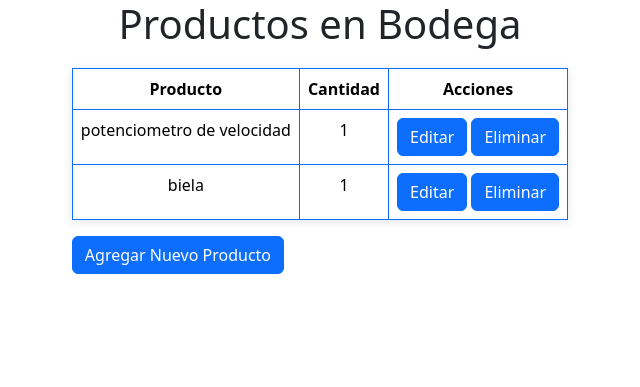
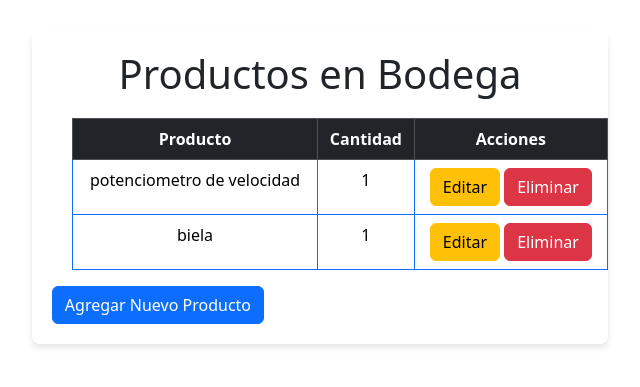
Before and after one commit to Sixto69/FERROVIAL, a Django app: page / in a window 1280 px wide. Shown: the top 387 px of the page, without its empty margins (320-960 px from the left). Run offline with Django 5.2, Linux system fonts and the light colour scheme; data comes from the database, SQL or seed files in the repository; both versions use the stored data as it was after the commit; some libraries are stand-ins or nearby versions.

Commit message:
se hace una carpeta nueva

```diff
--- a/bodega/inventario/static/style.css
+++ b/bodega/inventario/static/style.css
@@ -13,6 +13,15 @@
     font-family: Arial, sans-serif;
     background-color: rgb(0, 166, 255);
     margin: 20px;
+}
+
+.container_lista_productos {
+    max-width: 1200px;
+    margin: 30px auto;
+    padding: 20px;
+    background-color: #fff;
+    box-shadow: 0 4px 6px rgba(0, 0, 0, 0.1);
+    border-radius: 8px;
 }
 .container_agregar {
     position: relative;
@@ -51,6 +60,7 @@
     color: #1ec273;
     text-align: center;
     align-items: center;
+    margin-bottom: 20px;
 
 }
 
@@ -58,9 +68,8 @@
 .table {
     width: 100%;
     border-collapse: collapse;
-    margin: 20px 0;
-    background-color: rgb(255, 255, 255);
-    box-shadow: 0 2px 10px rgba(0, 0, 0, 0.1);
+    margin: 20px;
+
 }
 
 .table th, td {
@@ -70,7 +79,7 @@
 }
 
 .table th {
-    background-color: #4CAF50;
+    background-color:  #007bff;
     color: #fff;
 }
 
--- a/bodega/templates/inventario/lista_productos.html
+++ b/bodega/templates/inventario/lista_productos.html
@@ -16,7 +16,7 @@
         <h1>Productos en Bodega</h1>
 
         <table class="table table-bordered border-primary">
-            <thead>
+            <thead class="table-dark">
                 <tr>
                     <th>Producto</th>
                     <th>Cantidad</th>
@@ -30,8 +30,8 @@
                             <td>{{ producto.nombre }}</td>
                             <td>{{ producto.cantidad }}</td>
                             <td>
-                                <a class="btn btn-primary" href="{% url 'editar_producto' producto.pk %}" role="button">Editar</a>
-                                <a class="btn btn-primary" href="{% url 'eliminar_producto' producto.pk %}" role="button">Eliminar</a>
+                                <a class="btn btn-warning" href="{% url 'editar_producto' producto.pk %}" role="button">Editar</a>
+                                <a class="btn btn-danger" href="{% url 'eliminar_producto' producto.pk %}" role="button">Eliminar</a>
                             </td>
                         </tr>
                     {% endfor %}
```
Also changed, not shown: bodega/db.sqlite3.
